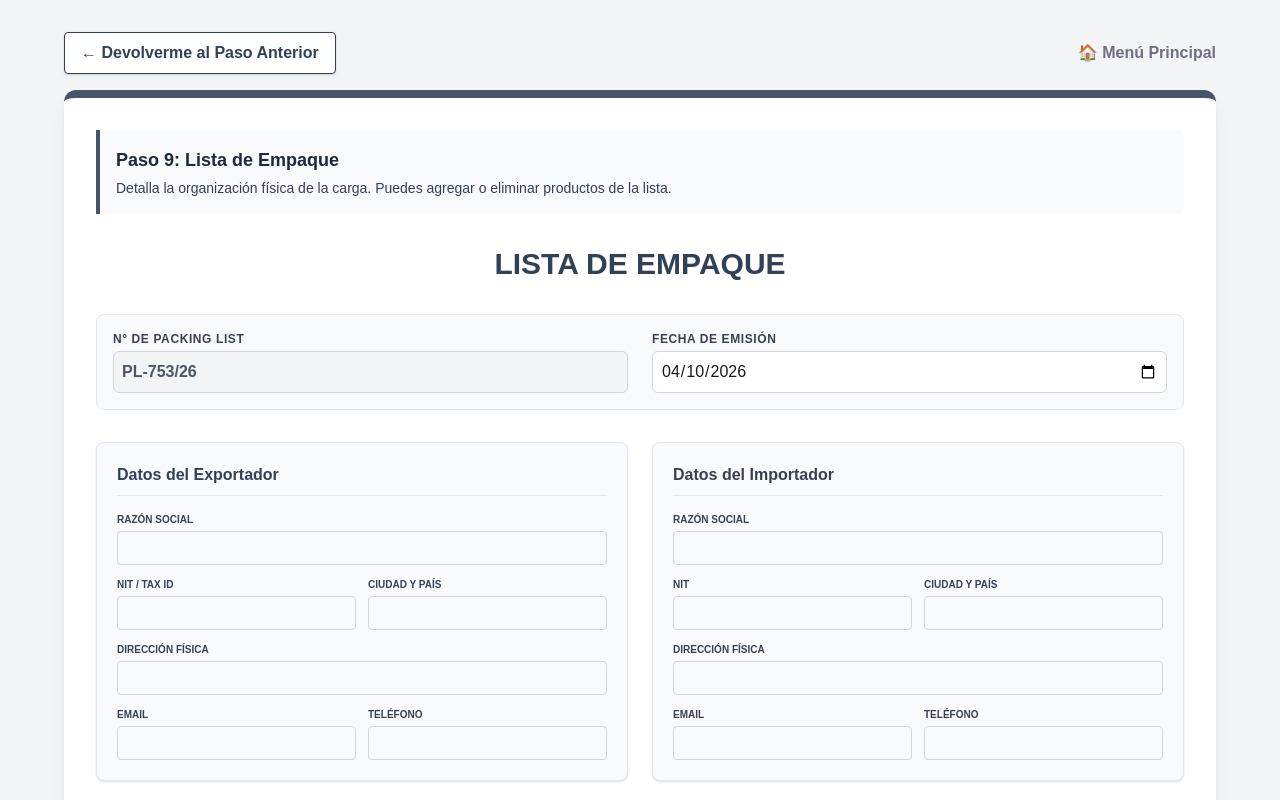
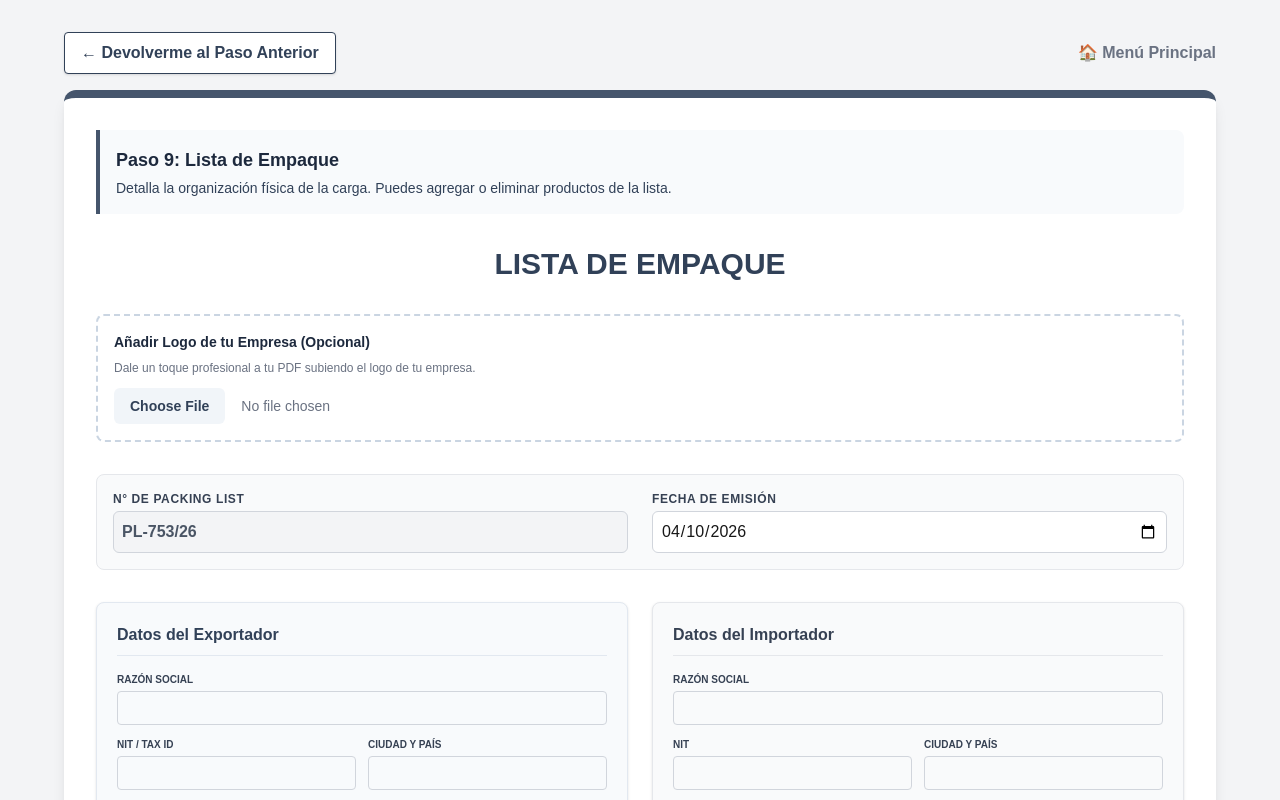
Before and after one commit to enginering-hash/simulador-aduanero, a Next.js app: page /lista-empaque in a window 1280 px wide. Shown: the top 800 px of the page. Built offline with nearby package versions, Linux system fonts and the light colour scheme.

Commit message:
Agregados Nuevas funciones

```diff
--- a/app/lista-empaque/page.tsx
+++ b/app/lista-empaque/page.tsx
@@ -8,6 +8,9 @@ import { useRouter } from "next/navigation";
 
 export default function ListaEmpaque() {
   const router = useRouter();
+
+  // --- LOGO DE LA EMPRESA ---
+  const [logoBase64, setLogoBase64] = useState<string>("");
 
   // --- NÚMEROS Y FECHAS ---
   const [numeroLista, setNumeroLista] = useState("");
@@ -44,7 +47,7 @@ export default function ListaEmpaque() {
   // CARGAR LOS DATOS AL ABRIR LA PÁGINA
   useEffect(() => {
     const hoy = new Date().toISOString().split('T')[0];
-    const borradorGuardado = sessionStorage.getItem("borrador_lista_empaque_v8"); // Cambio de version para limpiar
+    const borradorGuardado = sessionStorage.getItem("borrador_lista_empaque_v8");
 
     const datosFactura = sessionStorage.getItem("borrador_factura_comercial_v3");
     let fData = datosFactura ? JSON.parse(datosFactura) : null;
@@ -55,6 +58,7 @@ export default function ListaEmpaque() {
       const datos = JSON.parse(borradorGuardado);
       plActual = datos.numeroLista || "";
       setFechaEmision(datos.fechaEmision || hoy);
+      setLogoBase64(datos.logoBase64 || ""); // Recuperar Logo
 
       setExpRazonSocial(datos.expRazonSocial || "");
       setExpEmail(datos.expEmail || "");
@@ -95,6 +99,8 @@ export default function ListaEmpaque() {
         setImpTelefono(fData.impTelefono || "");
 
         setIncoterm(fData.incoterm || "");
+        // Intentar recuperar el logo de la factura si existe
+        setLogoBase64(fData.logoBase64 || "");
       }
     }
 
@@ -109,7 +115,7 @@ export default function ListaEmpaque() {
   useEffect(() => {
     if (numeroLista) {
       const borradorActual = {
-        numeroLista, fechaEmision,
+        numeroLista, fechaEmision, logoBase64,
         expRazonSocial, expEmail, expTelefono, expNit, expDireccion, expCiudadPais,
         impRazonSocial, impEmail, impTelefono, impNit, impDireccion, impCiudadPais,
         incoterm, formaPago, puertoEmbarque, puertoDestino,
@@ -118,6 +124,18 @@ export default function ListaEmpaque() {
       sessionStorage.setItem("borrador_lista_empaque_v8", JSON.stringify(borradorActual));
     }
   });
+
+  // FUNCIÓN PARA SUBIR LOGO
+  const handleLogoUpload = (e: React.ChangeEvent<HTMLInputElement>) => {
+    const file = e.target.files?.[0];
+    if (file) {
+      const reader = new FileReader();
+      reader.onloadend = () => {
+        setLogoBase64(reader.result as string);
+      };
+      reader.readAsDataURL(file);
+    }
+  };
 
   const agregarProducto = () => {
     setProductos([...productos, { referencia: "", descripcion: "", subpartida: "", pesoBruto: "", pesoNeto: "", cajas: "", m3PorCaja: "", totalM3: "" }]);
@@ -148,15 +166,21 @@ export default function ListaEmpaque() {
     e.preventDefault();
     const doc = new jsPDF();
 
+    // --- LOGO ---
+    if (logoBase64) {
+      doc.addImage(logoBase64, 20, 10, 25, 25);
+    }
+
     // --- ENCABEZADO ---
     doc.setFontSize(20);
     doc.setFont("helvetica", "bold");
-    doc.text(expRazonSocial.toUpperCase() || "NOMBRE DEL EXPORTADOR", 20, 20);
+    const empresaY = logoBase64 ? 42 : 20;
+    doc.text(expRazonSocial.toUpperCase() || "NOMBRE DEL EXPORTADOR", 20, empresaY);
 
     doc.setFontSize(10);
     doc.setFont("helvetica", "normal");
     doc.setTextColor(50, 50, 50);
-    doc.text(expDireccion || "Dirección del Exportador", 20, 26);
+    doc.text(expDireccion || "Dirección del Exportador", 20, empresaY + 6);
 
     doc.setFontSize(16);
     doc.setFont("helvetica", "bold");
@@ -169,7 +193,7 @@ export default function ListaEmpaque() {
     doc.text(`N° Packing List: ${numeroLista}`, 190, 30, { align: "right" });
     doc.text(`Fecha de Emisión: ${fechaEmision}`, 190, 36, { align: "right" });
 
-    const lineY = 45;
+    const lineY = Math.max(empresaY + 12, 50);
     doc.setDrawColor(150, 150, 150);
     doc.line(20, lineY, 190, lineY);
 
@@ -200,13 +224,11 @@ export default function ListaEmpaque() {
     doc.setFont("helvetica", "normal");
     doc.text(`Incoterm: ${incoterm}`, 20, infoY + 6);
     doc.text(`Forma de Pago: ${formaPago}`, 20, infoY + 12);
-    // Plazo de pago fue eliminado de aquí
     doc.text(`Puerto Origen: ${puertoEmbarque}`, 20, infoY + 18);
     doc.text(`Puerto Destino: ${puertoDestino}`, 20, infoY + 24);
 
-    // Resumen de Carga eliminado, la tabla sube para ocupar ese espacio
     // --- TABLA DE PRODUCTOS ---
-    const startTablaY = infoY + 32; // Se subió la tabla
+    const startTablaY = infoY + 32;
     const columnas = ["ITEM", "REF", "DESCRIPCIÓN / NCM", "P. BRUTO", "P. NETO", "CAJAS", "M3 / CAJA", "TOTAL M3"];
 
     const filas = productos.map((prod, index) => [
@@ -263,6 +285,27 @@ export default function ListaEmpaque() {
 
         <form onSubmit={handleSubmit} className="space-y-8">
 
+          {/* UPLOAD DE LOGO */}
+          <div className="bg-white p-4 rounded-lg border-2 border-dashed border-slate-300 flex flex-col md:flex-row items-center gap-6 justify-between">
+            <div>
+              <label className="block text-sm font-bold text-slate-800 mb-2">Añadir Logo de tu Empresa (Opcional)</label>
+              <p className="text-xs text-gray-500 mb-3">Dale un toque profesional a tu PDF subiendo el logo de tu empresa.</p>
+              <input
+                type="file"
+                accept="image/*"
+                onChange={handleLogoUpload}
+                className="text-sm text-gray-500 file:mr-4 file:py-2 file:px-4 file:rounded-md file:border-0 file:text-sm file:font-bold file:bg-slate-100 file:text-slate-700 hover:file:bg-slate-200 cursor-pointer"
+              />
+            </div>
+            {logoBase64 && (
+              <div className="flex flex-col items-center">
+                <span className="text-[10px] text-gray-400 mb-1">Vista Previa</span>
+                <img src={logoBase64} alt="Logo Preview" className="h-16 w-16 object-contain border border-gray-200 rounded p-1 shadow-sm" />
+                <button type="button" onClick={() => setLogoBase64("")} className="text-xs text-red-500 hover:underline mt-1">Quitar logo</button>
+              </div>
+            )}
+          </div>
+
           <div className="grid grid-cols-1 md:grid-cols-2 gap-6 bg-gray-50 p-4 rounded-lg border border-gray-200">
             <div>
               <label className="block text-xs font-bold text-gray-700 mb-1 uppercase tracking-wider">N° de Packing List</label>
@@ -303,7 +346,6 @@ export default function ListaEmpaque() {
 
           <div className="bg-white p-5 rounded-lg border-2 border-dashed border-slate-300 shadow-inner">
             <h3 className="text-lg font-bold text-slate-800 mb-4 border-b border-slate-200 pb-2">Condiciones de Embarque</h3>
-            {/* Se reestructuraron las columnas para ocupar el espacio del campo eliminado */}
             <div className="grid grid-cols-1 md:grid-cols-4 gap-4">
               <div className="md:col-span-1"><label className="block text-xs font-bold text-gray-700 mb-1 uppercase">Incoterm:</label><input type="text" className="w-full border border-gray-300 rounded-md p-2 text-sm focus:ring-2 focus:ring-slate-500" value={incoterm} onChange={(e) => setIncoterm(e.target.value)} required /></div>
               <div className="md:col-span-1"><label className="block text-xs font-bold text-gray-700 mb-1 uppercase">Forma de Pago:</label><input type="text" className="w-full border border-gray-300 rounded-md p-2 text-sm focus:ring-2 focus:ring-slate-500" value={formaPago} onChange={(e) => setFormaPago(e.target.value)} required /></div>
@@ -312,7 +354,6 @@ export default function ListaEmpaque() {
             </div>
           </div>
 
-          {/* TABLA DE PRODUCTOS - DISEÑO MEJORADO SIN COLUMNA DE BORRAR */}
           <div>
             <div className="flex justify-between items-center mb-4">
               <h3 className="text-lg font-bold text-gray-800 border-b pb-2">Detalle de la Carga</h3>
@@ -321,7 +362,6 @@ export default function ListaEmpaque() {
               </button>
             </div>
 
-            {/* Encabezado Principal (Solo 11 Columnas, sin botón de borrar) */}
             <div className="flex items-center gap-2 mb-2">
               <div className="hidden md:grid grid-cols-11 gap-2 bg-slate-700 text-white p-2 rounded-md text-[10px] font-bold text-center items-center w-full shadow-sm">
                 <div className="col-span-1 uppercase">Ref.</div>
@@ -333,15 +373,11 @@ export default function ListaEmpaque() {
                 <div className="col-span-1 uppercase">m³ / Caja</div>
                 <div className="col-span-1 uppercase">Total m³</div>
               </div>
-              {/* Espaciador invisible para alinear la cabecera con los botones "X" inferiores */}
               <div className="w-8 shrink-0 hidden md:block"></div>
             </div>
 
-            {/* Filas de Datos */}
             {productos.map((producto, index) => (
               <div key={index} className="flex flex-col md:flex-row items-start md:items-center gap-2 mb-2">
-
-                {/* Cuadrícula de Inputs */}
                 <div className="grid grid-cols-1 md:grid-cols-11 gap-2 border border-gray-300 bg-white p-4 md:p-2 rounded-md shadow-sm w-full">
                   <div className="md:col-span-1">
                     <label className="md:hidden block text-[10px] font-bold text-gray-500 mb-1 uppercase">Referencia:</label>
@@ -386,7 +422,6 @@ export default function ListaEmpaque() {
                   </div>
                 </div>
 
-                {/* Botón flotante para eliminar (A un ladito) */}
                 <div className="w-full md:w-8 shrink-0 flex justify-end md:justify-center mt-2 md:mt-0">
                   {productos.length > 1 ? (
                     <button
```
